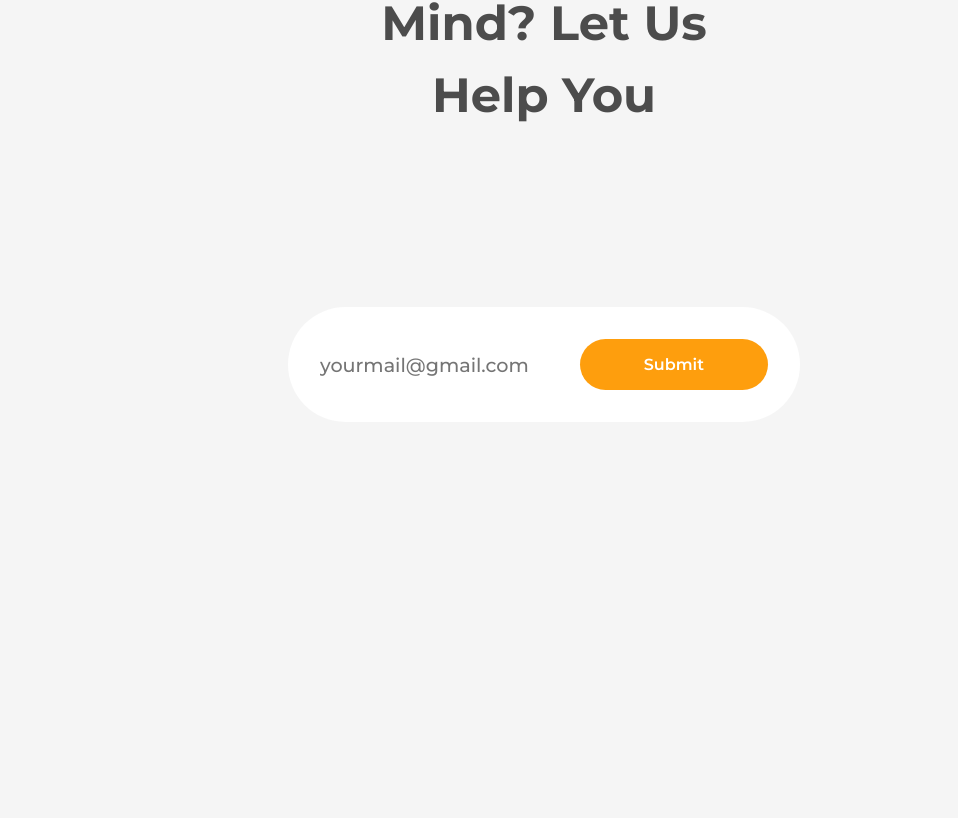
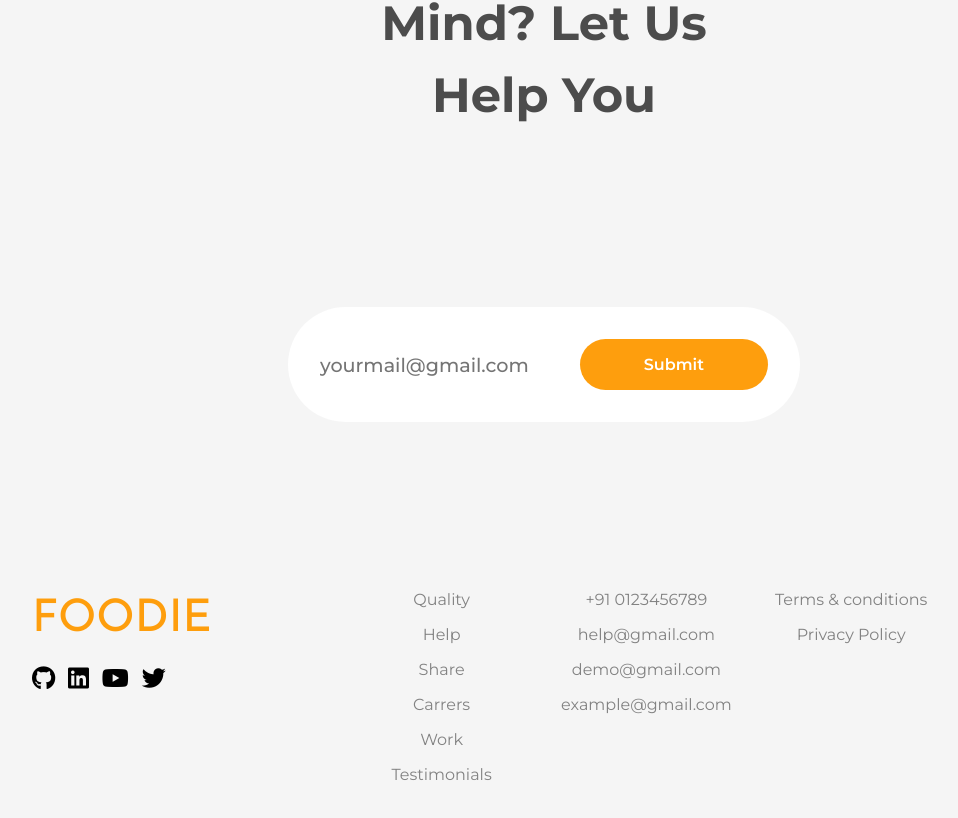
Before and after one commit to ajaysonere/Foodie-landing-page, a React (Create React App) app: page / in a window 1280 px wide. Shown: the part 5844-6662 px from the top of the page, without its empty margins (96-1054 px from the left). Before the commit the page ends 6266 px from the top, so only its background shows below. Built offline with nearby package versions, Linux system fonts and the light colour scheme.

Commit message:
footer completed

```diff
--- a/public/index.html
+++ b/public/index.html
@@ -6,6 +6,7 @@
         <title>Foodie Landing Page </title>
         <link rel="stylesheet" href="https://fonts.googleapis.com/css2?family=Material+Symbols+Outlined:opsz,wght,FILL,GRAD@24,400,0,0" />
         <link href="https://fonts.googleapis.com/css2?family=Montserrat:wght@200;300;400;500;600;700;800&family=Reem+Kufi&display=swap" rel="stylesheet">
+        <script src="https://kit.fontawesome.com/205bdd7425.js" crossorigin="anonymous"></script>
 </head>
 <body>
     <div id="root"></div>
--- a/src/Home.css
+++ b/src/Home.css
@@ -295,6 +295,47 @@ ul li a {
    font-weight: 500;
 }
 
+/* Footer section */
+
+.footer-container {
+   display: grid;
+   grid-template-columns: 30% 60%;
+   margin: 10rem 0 5rem 0;
+}
+
+.footer-icons{
+  display: flex;
+  gap: 0.8rem;
+  margin-top: 1rem;
+  cursor: pointer;
+}
+
+.footer-icons i {
+  font-size: 1.5rem;
+}
+
+.footer-right {
+  display: grid;
+  grid-template-columns: 1fr 1fr 1fr;
+  gap: 0%;
+  text-align: center;
+}
+
+
+.footer-card {
+  display: flex;
+  flex-direction: column;
+}
+
+.footer-card small{
+  font-size: 1rem;
+  text-align: center;
+  font-family: "Montserrat";
+  color: #828282;
+  font-weight: 400;
+  margin: 0.5rem;
+  cursor: pointer;
+}
 
 
 /* Media query */
--- /dev/null
+++ b/src/components/Footer.js
@@ -0,0 +1,37 @@
+function Footer(){
+    return (
+      <footer className="container footer-container">
+        <div className="footer-left">
+          <p className="logo">FOODIE</p>
+          <div className="footer-icons">
+            <i class="fa-brands fa-github"></i>
+            <i class="fa-brands fa-linkedin"></i>
+            <i class="fa-brands fa-youtube"></i>
+            <i class="fa-brands fa-twitter"></i>
+          </div>
+        </div>
+        <div className="footer-right">
+          <div className="footer-card">
+            <small>Quality</small>
+            <small>Help</small>
+            <small>Share</small>
+            <small>Carrers</small>
+            <small>Work</small>
+            <small>Testimonials</small>
+          </div>
+          <div className="footer-card">
+            <small>+91 0123456789</small>
+            <small>help@gmail.com</small>
+            <small>demo@gmail.com</small>
+            <small>example@gmail.com</small>
+          </div>
+          <div className="footer-card">
+             <small>Terms & conditions</small>
+             <small>Privacy Policy</small>
+          </div>
+        </div>
+      </footer>
+    );
+};
+
+export default Footer;
--- a/src/pages/Home.js
+++ b/src/pages/Home.js
@@ -1,6 +1,7 @@
 import About from "../components/About";
 import Facilities from "../components/Facilities";
 import Faqsection from "../components/Faqsection";
+import Footer from "../components/Footer";
 import Hero from "../components/Hero";
 import Navbar from "../components/Navbar";
 import Testimonials from "../components/Testimonials";
@@ -15,6 +16,7 @@ function Home (){
         <Facilities />
         <Testimonials />
         <Faqsection />
+        <Footer />
       </>
    );
 };
```
